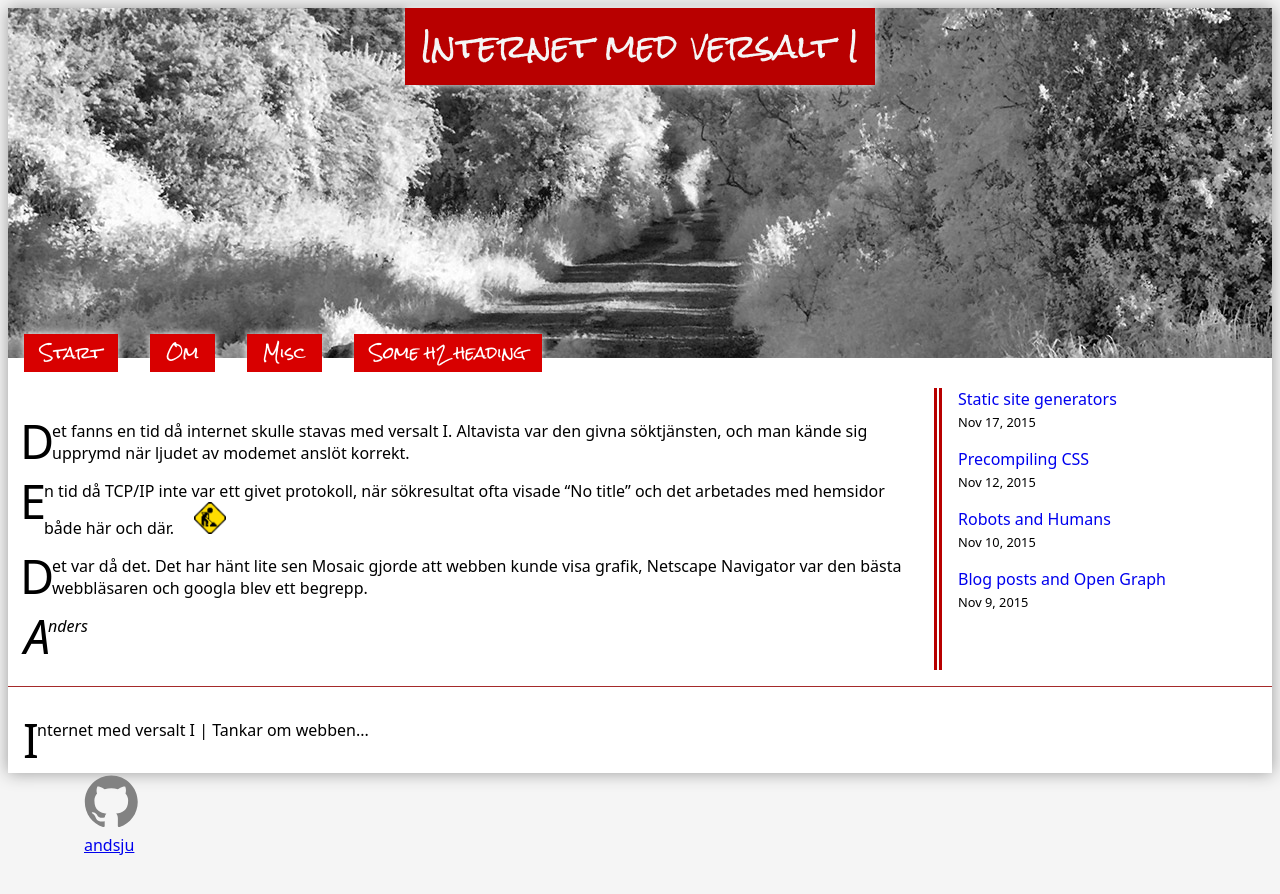
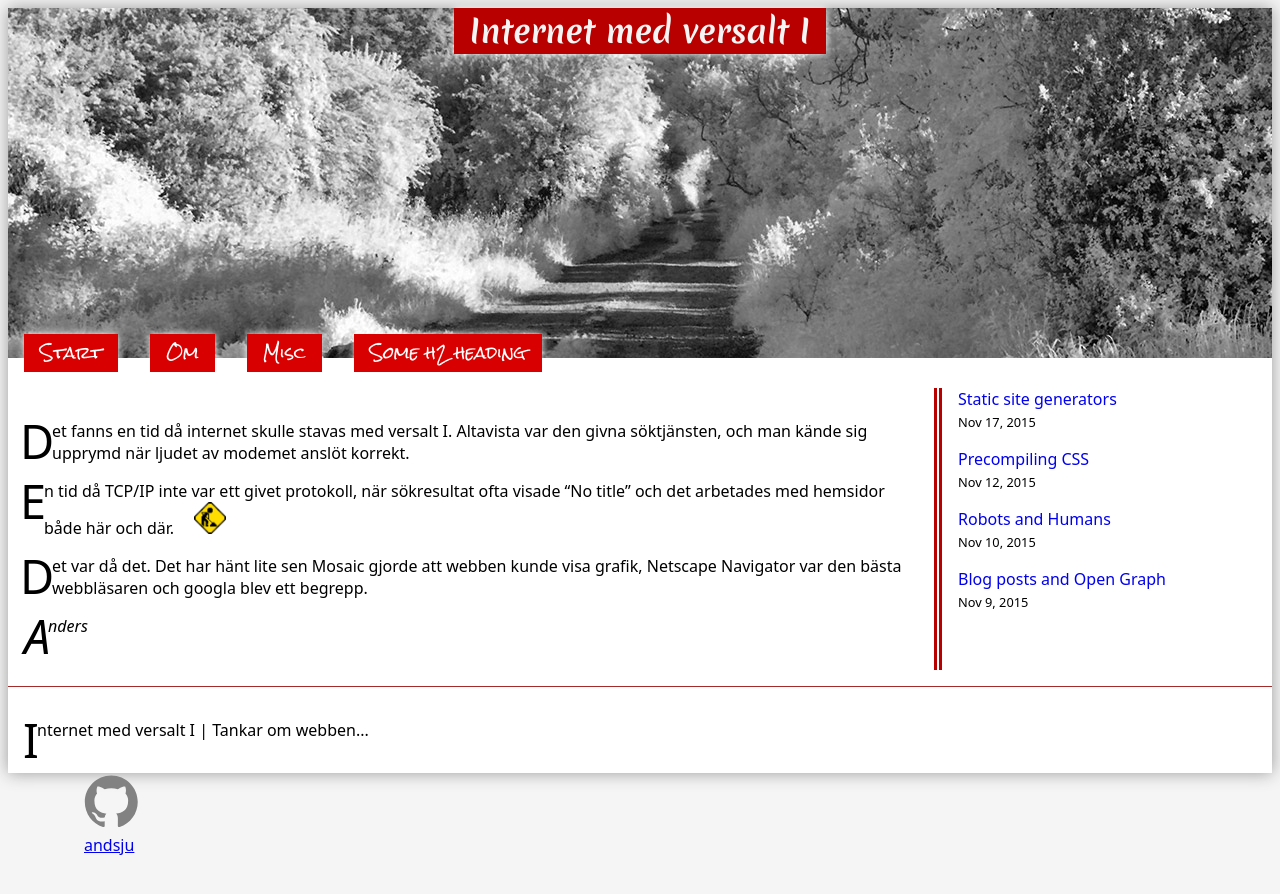
Before and after one commit to andsju/andsju, a Jekyll site: the page built from index.md, in a window 1280 px wide. Shown: the top 894 px of the page. Built offline with Jekyll 4.4.1, drawn with Linux system fonts in a browser that asks for light colours.

Commit message:
HTML semantics

```diff
--- a/_includes/head.html
+++ b/_includes/head.html
@@ -17,4 +17,7 @@
     <link type="text/plain" rel="author" href="{{ site.url }}/humans.txt" />
     <link href='https://fonts.googleapis.com/css?family=Open+Sans:400,300' rel='stylesheet' type='text/css'>
     <link href='https://fonts.googleapis.com/css?family=Rock+Salt' rel='stylesheet' type='text/css'>
+    <link rel="preconnect" href="https://fonts.googleapis.com">
+<link rel="preconnect" href="https://fonts.gstatic.com" crossorigin>
+<link href="https://fonts.googleapis.com/css2?family=Merienda:wght@700&display=swap" rel="stylesheet">
 </head>
--- a/css/style.css
+++ b/css/style.css
@@ -47,6 +47,7 @@
 a.site-title {
     font-size: 2em;
     font-family: 'Rock Salt', cursive;
+    font-family: 'Merienda', cursive;
     color: whitesmoke;
     text-decoration: none;
 }
```
